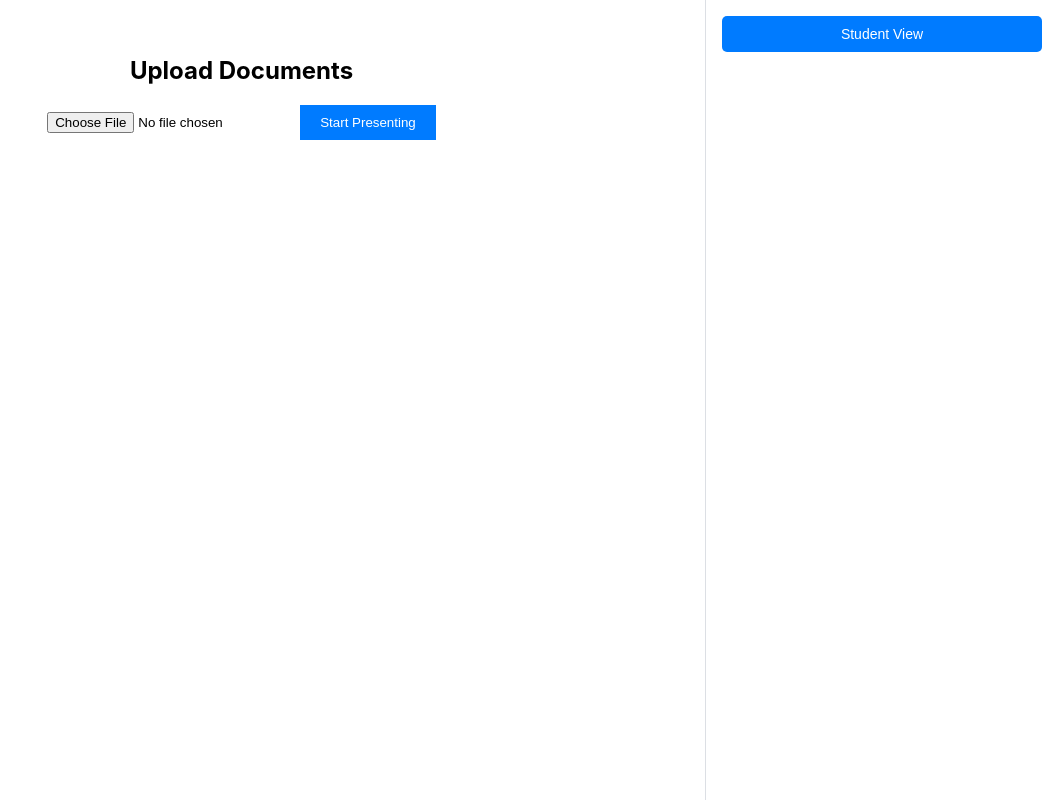
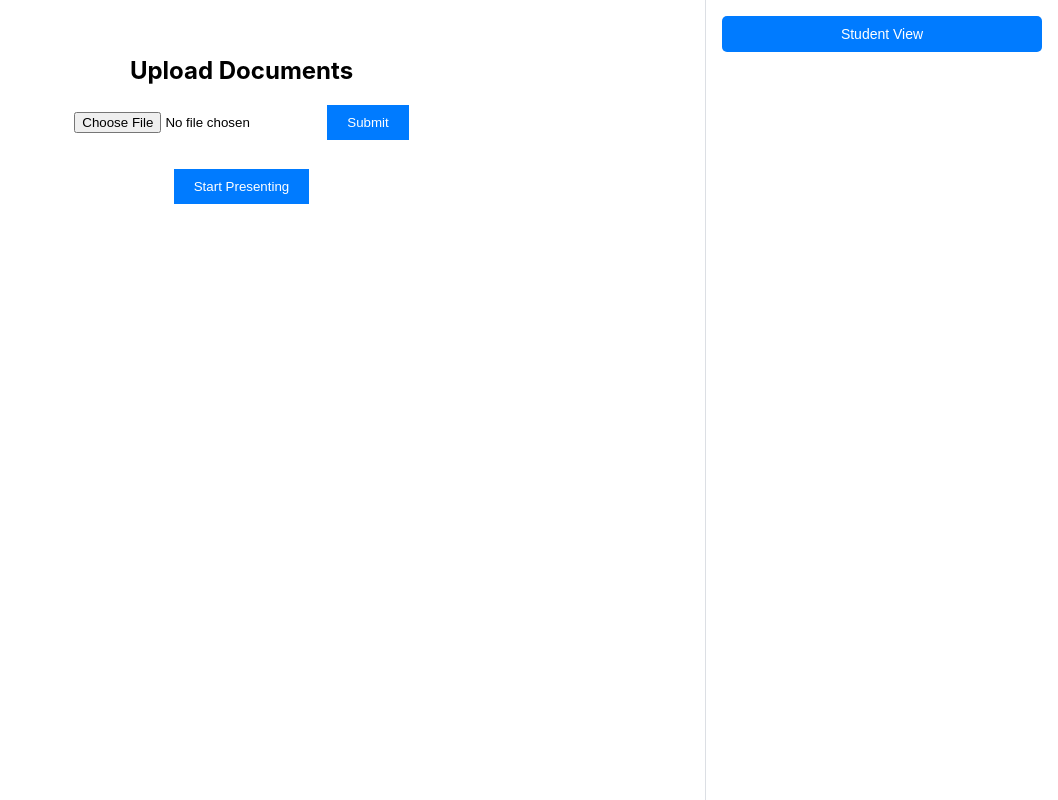
Before and after one commit to cmezzac/TAI, a React (Create React App) app in the folder front-end/: page / in a window 1280 px wide. Both pictures are taken after a click on the button "Teacher View". Shown: the whole page, without its empty margins (222-1280 px from the left). Built offline with nearby package versions, Linux system fonts and the light colour scheme.

Commit message:
multiple file submission added

```diff
--- a/front-end/src/App.js
+++ b/front-end/src/App.js
@@ -21,10 +21,12 @@ export default function App() {
   const [inputValue, setInputValue] = useState(""); // New state for input value
   const [dynamicMessages, setDynamicMessages] = useState([]); // New state for dynamic messages
   const [currentDynamicMessage, setCurrentDynamicMessage] = useState(""); // New state for current dynamic message
+  const [uploadedFiles, setUploadedFiles] = useState([]); // New state for uploaded files
   const footerRef = useRef(null);
   const middleBoxRef = useRef(null); // New ref for middle box
   const bottomBoxRef = useRef(null); // New ref for bottom box
   const textareaRef = useRef(null); // New ref for textarea
+  const fileInputRef = useRef(null); // New ref for file input
   let currentIndex = 0;
 
   useEffect(() => {
@@ -135,6 +137,15 @@ export default function App() {
     }, 50); // Adjust speed as needed
   };
 
+  const handleFileSubmit = (event) => {
+    event.preventDefault();
+    if (fileInputRef.current.files.length > 0) {
+      const file = fileInputRef.current.files[0];
+      setUploadedFiles((prevFiles) => [...prevFiles, file.name]);
+      fileInputRef.current.value = ""; // Clear the file input
+    }
+  };
+
   return (
     <div className="App">
       <div className="main-wrapper">
@@ -170,7 +181,15 @@ export default function App() {
             <div className="main-content">
               <div className="teacher-view">
                 <h2>Upload Documents</h2>
-                <input type="file" accept=".pdf,.ppt,.pptx" />
+                <form onSubmit={handleFileSubmit}>
+                  <input type="file" accept=".pdf,.ppt,.pptx" ref={fileInputRef} />
+                  <button type="submit">Submit</button>
+                </form>
+                <ul>
+                  {uploadedFiles.map((file, index) => (
+                    <li key={index}>{file}</li>
+                  ))}
+                </ul>
                 <button>Start Presenting</button>
               </div>
             </div>
```
